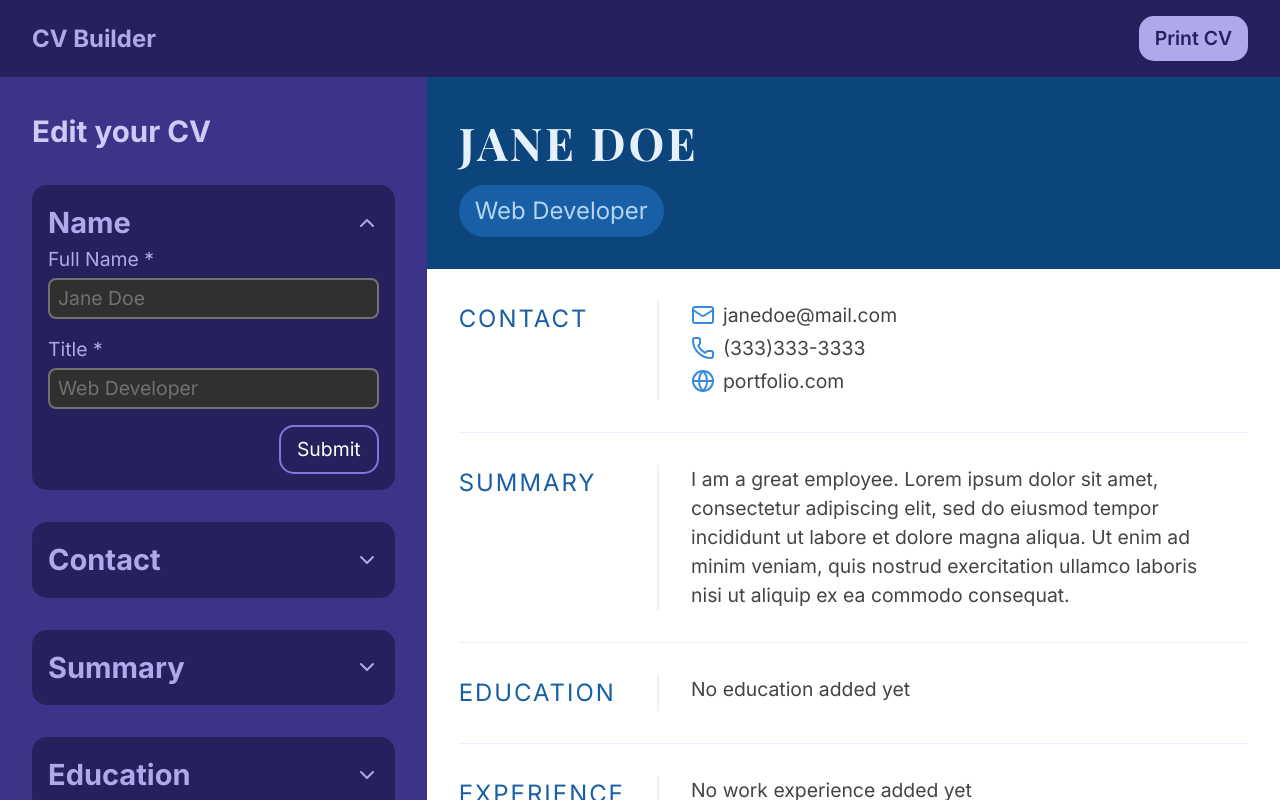
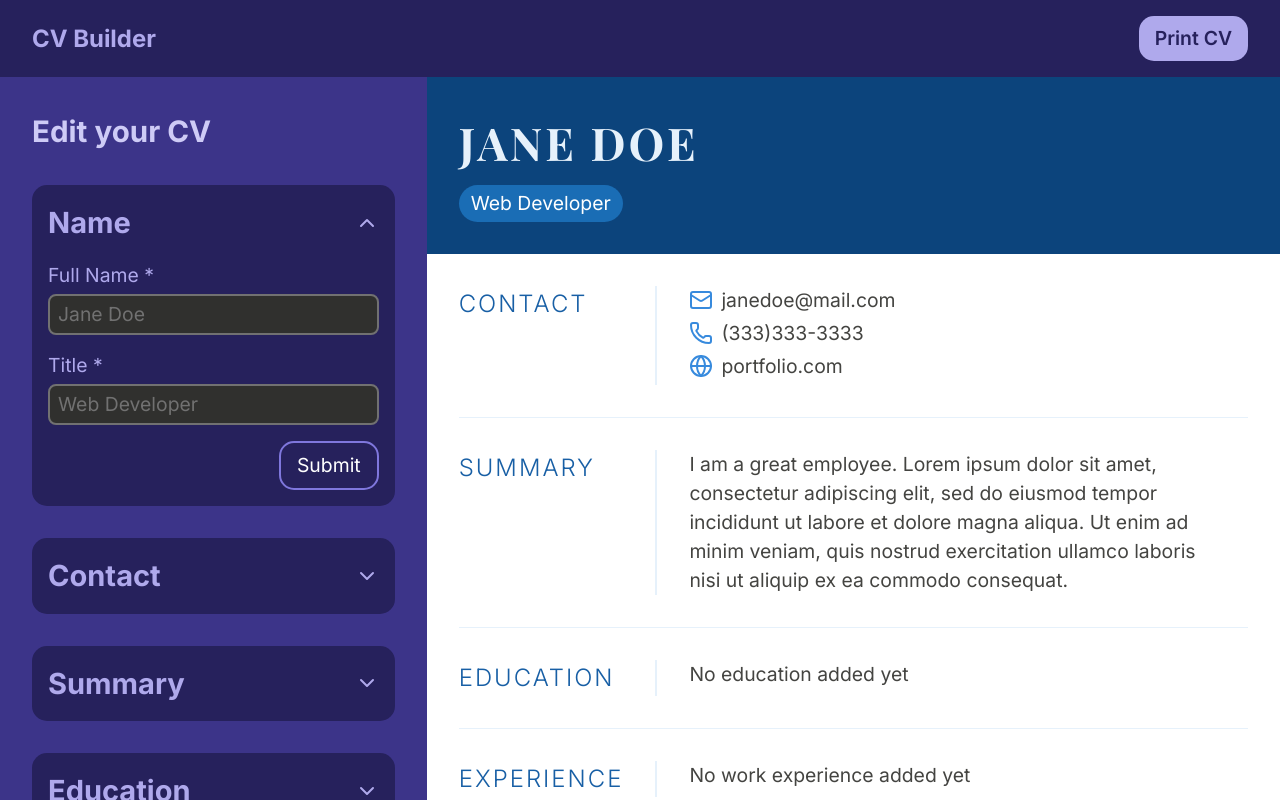
Before and after one commit to BarreraClaudia/cv-app, a React (Vite) app: page / in a window 1280 px wide. Shown: the top 800 px of the page. Built offline with nearby package versions, Linux system fonts and the light colour scheme; a web font is replaced by a local one.

Commit message:
small tweaks on spacing and fonts and pill color

```diff
--- a/src/styles/CVPreview.css
+++ b/src/styles/CVPreview.css
@@ -43,12 +43,12 @@ Name & Title
 }
 
 .cv-title {
-  font-size: var(--step-1);
-  color: #b5d4f4;
-  background-color: #185fa5;
+  font-size: var(--step-0);
+  color: #fff;
+  background-color: #1a6db5;
   width: max-content;
-  padding: 0.5rem 1rem;
   border-radius: 30px;
+  padding: 0.25rem 0.75rem;
 }
 
 /*
@@ -60,7 +60,7 @@ Contact, Summary, Education, Experience
 .cv-info-title {
   text-transform: uppercase;
   font-size: var(--step-1);
-  font-weight: 400;
+  font-weight: 300;
   letter-spacing: 2px;
   color: #185fa5;
 }
@@ -87,6 +87,7 @@ Contact, Summary, Education, Experience
 .cv-degree,
 .cv-job-title {
   color: #0c447c;
+  font-size: var(--step-1);
 }
 
 .cv-year {
--- a/src/styles/Forms.css
+++ b/src/styles/Forms.css
@@ -3,6 +3,7 @@ form {
   display: flex;
   flex-direction: column;
   gap: 1rem;
+  margin-top: 1rem;
 }
 
 label {
@@ -133,7 +134,7 @@ textarea:focus {
 .entries-list {
   max-height: 500px;
   overflow-y: auto;
-  padding: 0 1rem 2rem 0;
+  padding: 0 0.5rem 3rem 0;
   margin-top: 1rem;
 }
 
```
